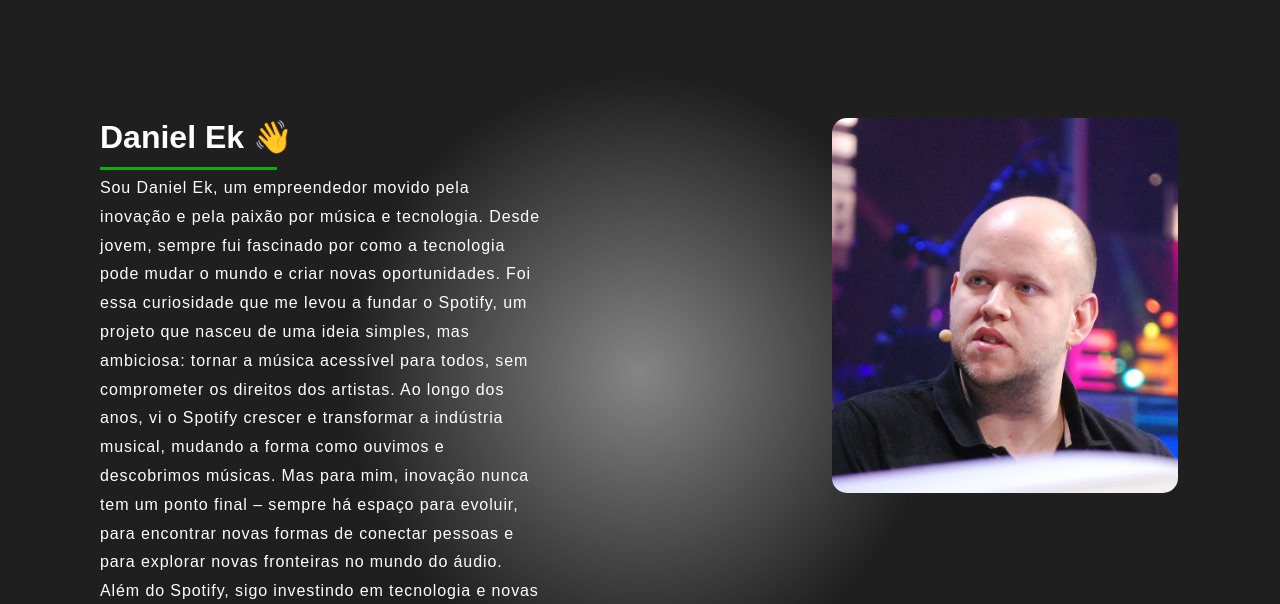
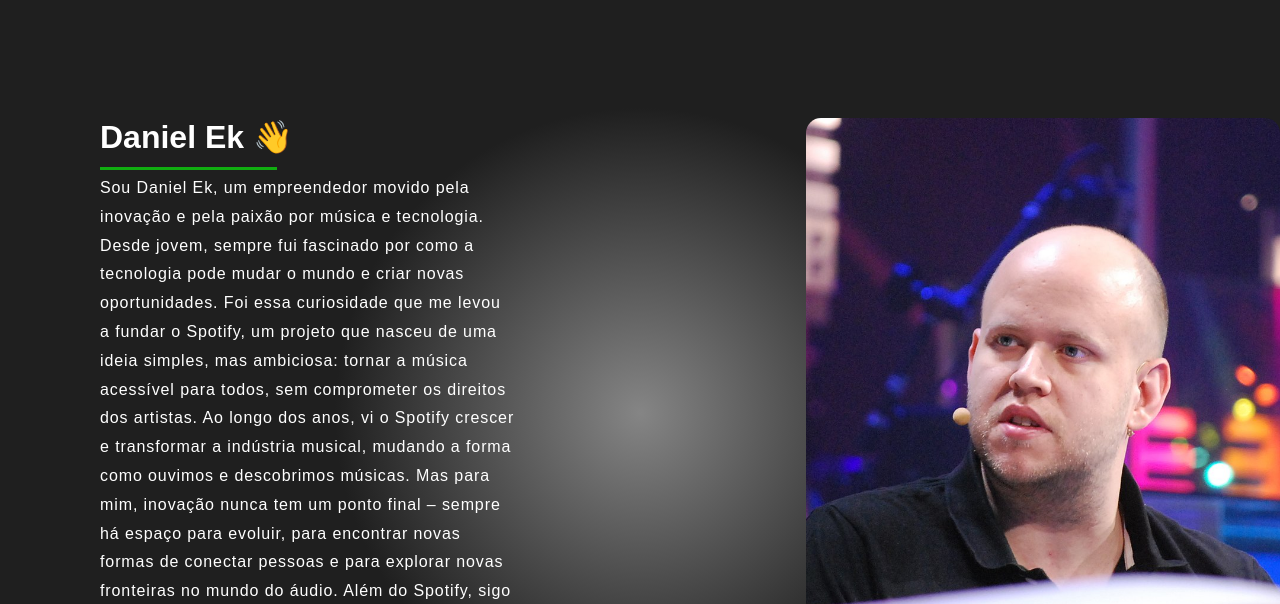
Before and after one commit to Guiteog/Portif-lio, a plain HTML site: page index.html in a window 1280 px wide. Shown: the part 842-1446 px from the top of the page. Drawn offline with Linux system fonts and the light colour scheme.

Commit message:
style vw

```diff
--- a/css/style.css
+++ b/css/style.css
@@ -98,6 +98,6 @@
 }
 
 .foto img{
-    width: clamp(80px, 27vw, 650px);
+    width: clamp(120px, 37vw, 650px);
     border-radius: 15px;
 }
```
